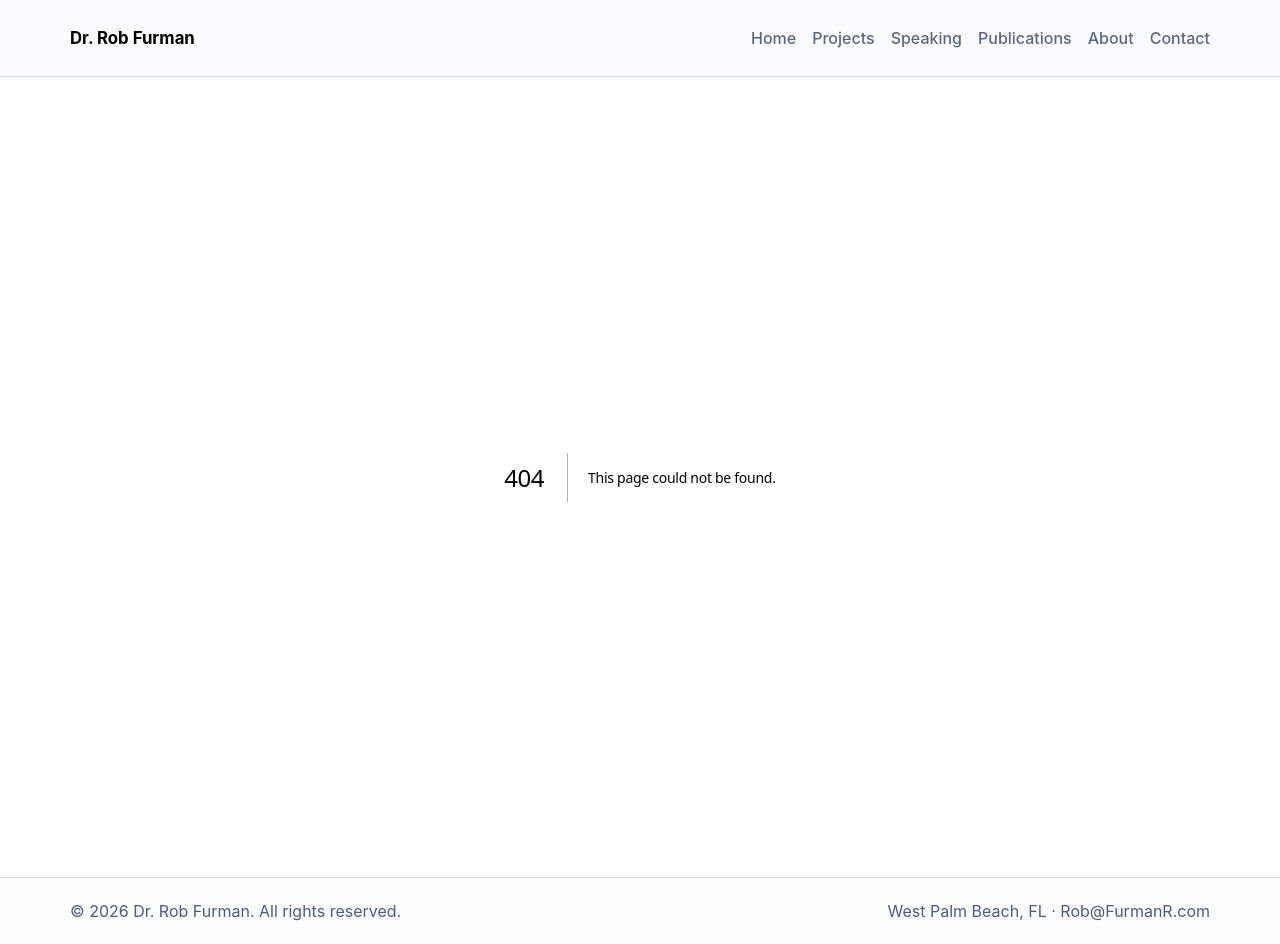
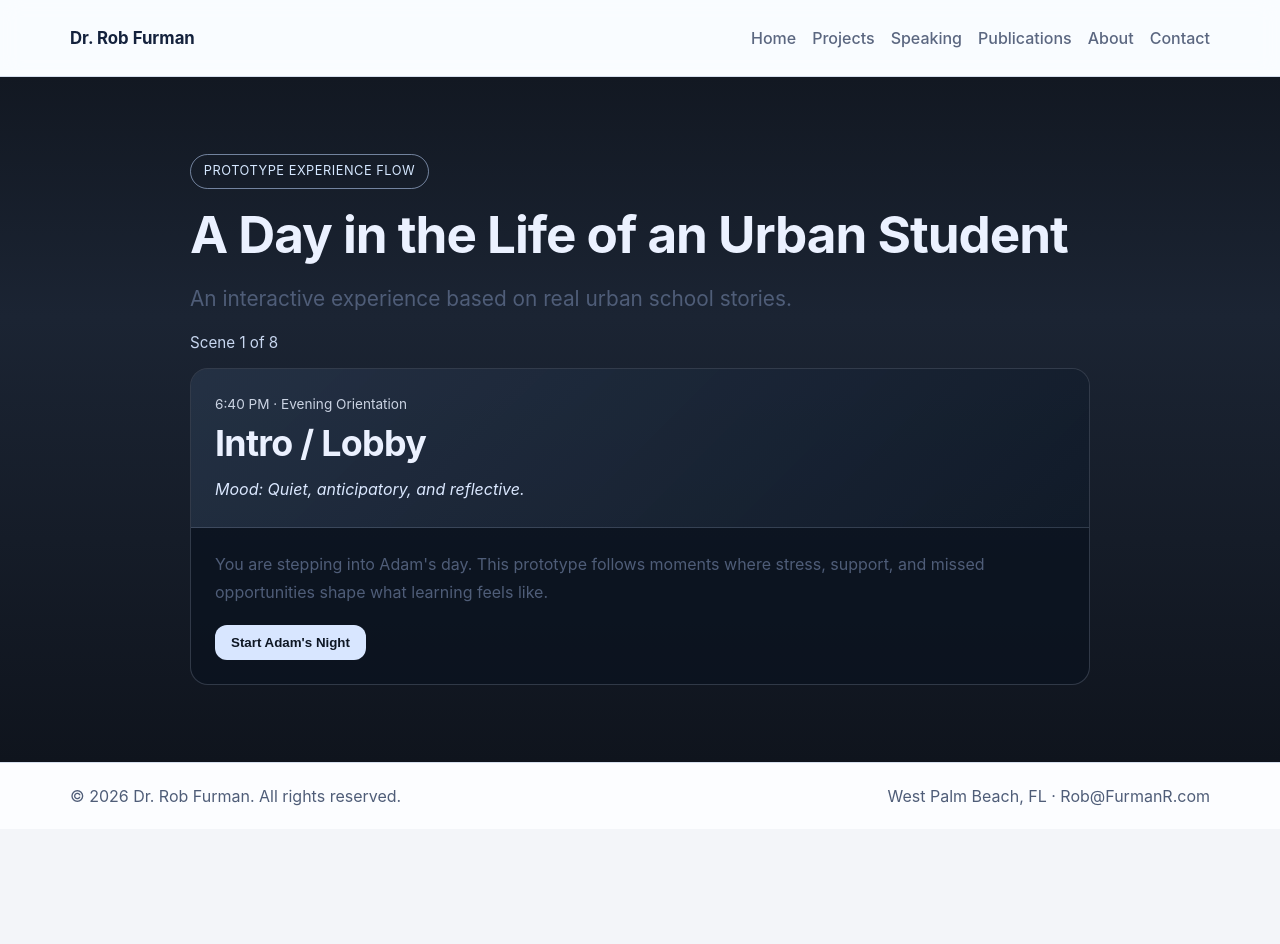
Before and after one commit to DrRobF/rob-furman-portfolio, a Next.js app: page /day-in-the-life-urban-student in a window 1280 px wide. Before the commit this address had no page. After the commit the page ends 829 px from the top, so only its background shows below. Built offline with nearby package versions, Linux system fonts and the light colour scheme.

Commit message:
Add urban student prototype experience route

```diff
--- /dev/null
+++ b/app/day-in-the-life-urban-student/page.js
@@ -0,0 +1,271 @@
+'use client';
+
+import { useMemo, useState } from 'react';
+
+const scenes = [
+  {
+    id: 1,
+    title: 'Intro / Lobby',
+    time: '6:40 PM · Evening Orientation',
+    mood: 'Quiet, anticipatory, and reflective.',
+    narrative:
+      "You are stepping into Adam's day. This prototype follows moments where stress, support, and missed opportunities shape what learning feels like.",
+    choices: [{ label: 'Start Adam\'s Night', nextScene: 2 }],
+  },
+  {
+    id: 2,
+    title: 'Bedroom at Night',
+    time: '10:52 PM · Home',
+    mood: 'Crowded, tired, and unsettled.',
+    narrative:
+      'Adam is trying to finish homework while noise moves through the apartment. His phone battery is low, his younger sibling needs help, and sleep is already slipping away.',
+    reflection: {
+      whatHappened:
+        'Basic needs are unstable. Rest, space, and predictable routines are not guaranteed before the school day even begins.',
+      educator:
+        'When students arrive tired or unprepared, it may signal unmet needs rather than low motivation. Curiosity can open doors that judgment closes.',
+    },
+    choices: [
+      { label: 'Stay up to finish work', nextScene: 3 },
+      { label: 'Sleep now and try in the morning', nextScene: 3 },
+    ],
+  },
+  {
+    id: 3,
+    title: 'Morning Decision',
+    time: '6:08 AM · Kitchen',
+    mood: 'Rushed, tense, and uncertain.',
+    narrative:
+      'Breakfast is limited and the bus timing is tight. Adam can grab food and risk being late, or leave quickly and make it on time but hungry.',
+    choices: [
+      { label: 'Grab quick food, risk lateness', nextScene: 4 },
+      { label: 'Skip food, run for the bus', nextScene: 4 },
+    ],
+  },
+  {
+    id: 4,
+    title: 'Bus Stop',
+    time: '7:02 AM · Neighborhood Corner',
+    mood: 'Alert, exposed, and watchful.',
+    narrative:
+      'At the stop, older youth are arguing nearby. Adam keeps scanning the street while checking the time. Stress is rising before first period starts.',
+    reflection: {
+      whatHappened:
+        'Safety concerns trigger survival thinking. The body shifts toward fight-or-flight long before a student enters a classroom.',
+      educator:
+        'Safety comes before academic risk-taking. Calm transitions, warm greetings, and clear routines can help students re-regulate.',
+    },
+    choices: [
+      { label: 'Stay quiet and avoid attention', nextScene: 5 },
+      { label: 'Move farther down the block', nextScene: 5 },
+    ],
+  },
+  {
+    id: 5,
+    title: 'School Entrance',
+    time: '7:43 AM · Front Doors',
+    mood: 'Crowded, procedural, and pressured.',
+    narrative:
+      'Security and hallway traffic create a bottleneck. Adam is stopped for a uniform detail and enters class already embarrassed and behind.',
+    choices: [{ label: 'Push through to first class', nextScene: 6 }],
+  },
+  {
+    id: 6,
+    title: 'Technology Class',
+    time: '9:16 AM · Room 204',
+    mood: 'Public, fast-paced, and fragile.',
+    narrative:
+      'A device issue prevents Adam from logging in. Instructions move on quickly. A comment from a peer lands hard, and Adam shuts down instead of asking for help.',
+    reflection: {
+      whatHappened:
+        'Learning access is interrupted by technical barriers and social pressure. Small breakdowns compound when support is delayed.',
+      educator:
+        'Connection before correction matters. Brief check-ins and private redirection can prevent public stress from becoming disengagement.',
+    },
+    choices: [
+      { label: 'Put head down and disengage', nextScene: 7 },
+      { label: 'Ask for help quietly', nextScene: 7 },
+    ],
+  },
+  {
+    id: 7,
+    title: 'Office Breakdown / Missed Support Moment',
+    time: '11:02 AM · Main Office Hallway',
+    mood: 'Overloaded, visible, and misunderstood.',
+    narrative:
+      'After being sent out, Adam waits near the office. Several adults pass with urgency. No one pauses long enough to ask what happened beneath the behavior.',
+    reflection: {
+      whatHappened:
+        'A key intervention point is missed. Behavior is addressed, but underlying stress signals and support needs remain unresolved.',
+      educator:
+        'Early adult intervention can redirect a day. Naming emotion, offering regulation options, and preserving dignity can rebuild trust quickly.',
+    },
+    choices: [{ label: 'Move to final reflection', nextScene: 8 }],
+  },
+  {
+    id: 8,
+    title: 'Reflection Stop',
+    time: '3:18 PM · End of Day Debrief',
+    mood: 'Heavy, honest, and forward-looking.',
+    narrative:
+      'The day ends without a dramatic event, but with accumulated strain. Adam is still carrying hunger, stress, and disconnection into tomorrow.',
+    reflection: {
+      whatHappened:
+        'Multiple small moments shaped the outcome more than one big incident. The pattern reveals barriers to belonging and readiness.',
+      educator:
+        'Reflect on where adults could have created safety, connection, and practical support. Those moments can change student trajectories.',
+    },
+    choices: [{ label: 'Restart Prototype Flow', nextScene: 1 }],
+  },
+];
+
+export default function DayInLifeUrbanStudentPage() {
+  const [sceneId, setSceneId] = useState(1);
+  const scene = useMemo(() => scenes.find((item) => item.id === sceneId) ?? scenes[0], [sceneId]);
+
+  return (
+    <section className="section urban-prototype-wrap">
+      <div className="container urban-prototype">
+        <p className="prototype-label">Prototype Experience Flow</p>
+        <h1>A Day in the Life of an Urban Student</h1>
+        <p className="lead">An interactive experience based on real urban school stories.</p>
+
+        <div className="scene-progress">Scene {scene.id} of {scenes.length}</div>
+
+        <article className="scene-card" aria-live="polite">
+          <div className="scene-visual-panel">
+            <p className="scene-time">{scene.time}</p>
+            <h2>{scene.title}</h2>
+            <p className="scene-mood">Mood: {scene.mood}</p>
+          </div>
+
+          <div className="scene-content">
+            <p>{scene.narrative}</p>
+          </div>
+
+          <div className="choice-row">
+            {scene.choices.map((choice) => (
+              <button
+                key={choice.label}
+                type="button"
+                className="choice-button"
+                onClick={() => setSceneId(choice.nextScene)}
+              >
+                {choice.label}
+              </button>
+            ))}
+          </div>
+        </article>
+
+        {scene.reflection ? (
+          <aside className="reflection-panel">
+            <div className="reflection-card">
+              <h3>What just happened?</h3>
+              <p>{scene.reflection.whatHappened}</p>
+            </div>
+            <div className="reflection-card">
+              <h3>Educator Reflection</h3>
+              <p>{scene.reflection.educator}</p>
+            </div>
+          </aside>
+        ) : null}
+      </div>
+      <style jsx>{`
+        .urban-prototype-wrap {
+          background: linear-gradient(180deg, #121822 0%, #1b2433 35%, #0f141d 100%);
+          color: #ebf1ff;
+          min-height: calc(100vh - 130px);
+        }
+        .urban-prototype {
+          max-width: 900px;
+        }
+        .prototype-label {
+          display: inline-block;
+          border: 1px solid rgba(191, 216, 255, 0.55);
+          color: #d5e7ff;
+          border-radius: 999px;
+          padding: 0.35rem 0.8rem;
+          font-size: 0.8rem;
+          letter-spacing: 0.04em;
+          text-transform: uppercase;
+          margin-bottom: 1rem;
+        }
+        .scene-progress {
+          margin-top: 1rem;
+          font-size: 0.95rem;
+          color: #c8d7f0;
+        }
+        .scene-card {
+          margin-top: 1rem;
+          border: 1px solid rgba(214, 228, 255, 0.18);
+          border-radius: 18px;
+          background: rgba(11, 19, 31, 0.72);
+          overflow: hidden;
+        }
+        .scene-visual-panel {
+          padding: 1.5rem;
+          border-bottom: 1px solid rgba(214, 228, 255, 0.15);
+          background: linear-gradient(135deg, rgba(93, 117, 153, 0.28), rgba(22, 34, 51, 0.4));
+        }
+        .scene-time {
+          margin: 0 0 0.35rem;
+          font-size: 0.85rem;
+          color: #e8f0ff;
+          opacity: 0.85;
+        }
+        .scene-visual-panel h2 {
+          margin: 0;
+        }
+        .scene-mood {
+          margin-top: 0.65rem;
+          color: #dbe8ff;
+          font-style: italic;
+        }
+        .scene-content {
+          padding: 1.4rem 1.5rem 0;
+          color: #f3f7ff;
+          line-height: 1.7;
+        }
+        .choice-row {
+          padding: 1.2rem 1.5rem 1.5rem;
+          display: flex;
+          flex-wrap: wrap;
+          gap: 0.65rem;
+        }
+        .choice-button {
+          background: #d8e6ff;
+          color: #0e1724;
+          border: none;
+          border-radius: 12px;
+          padding: 0.62rem 1rem;
+          font-weight: 600;
+          cursor: pointer;
+        }
+        .choice-button:hover {
+          background: #fff;
+        }
+        .reflection-panel {
+          margin-top: 1.1rem;
+          display: grid;
+          grid-template-columns: 1fr;
+          gap: 0.8rem;
+        }
+        .reflection-card {
+          border-radius: 14px;
+          border: 1px solid rgba(214, 228, 255, 0.2);
+          background: rgba(18, 27, 41, 0.82);
+          padding: 1rem 1.1rem;
+        }
+        .reflection-card h3 {
+          margin: 0 0 0.45rem;
+          color: #f8fbff;
+        }
+        .reflection-card p {
+          margin: 0;
+          color: #d4e1f7;
+          line-height: 1.6;
+        }
+      `}</style>
+    </section>
+  );
+}
--- a/app/simulations/page.js
+++ b/app/simulations/page.js
@@ -18,7 +18,7 @@ const simCards = [
     title: 'Day in the Life of an Urban Student',
     description:
       'A narrative simulation designed to strengthen empathy, perspective-taking, and responsive instructional planning.',
-    href: '/simulations/urban-student',
+    href: '/day-in-the-life-urban-student',
   },
 ];
 
```
